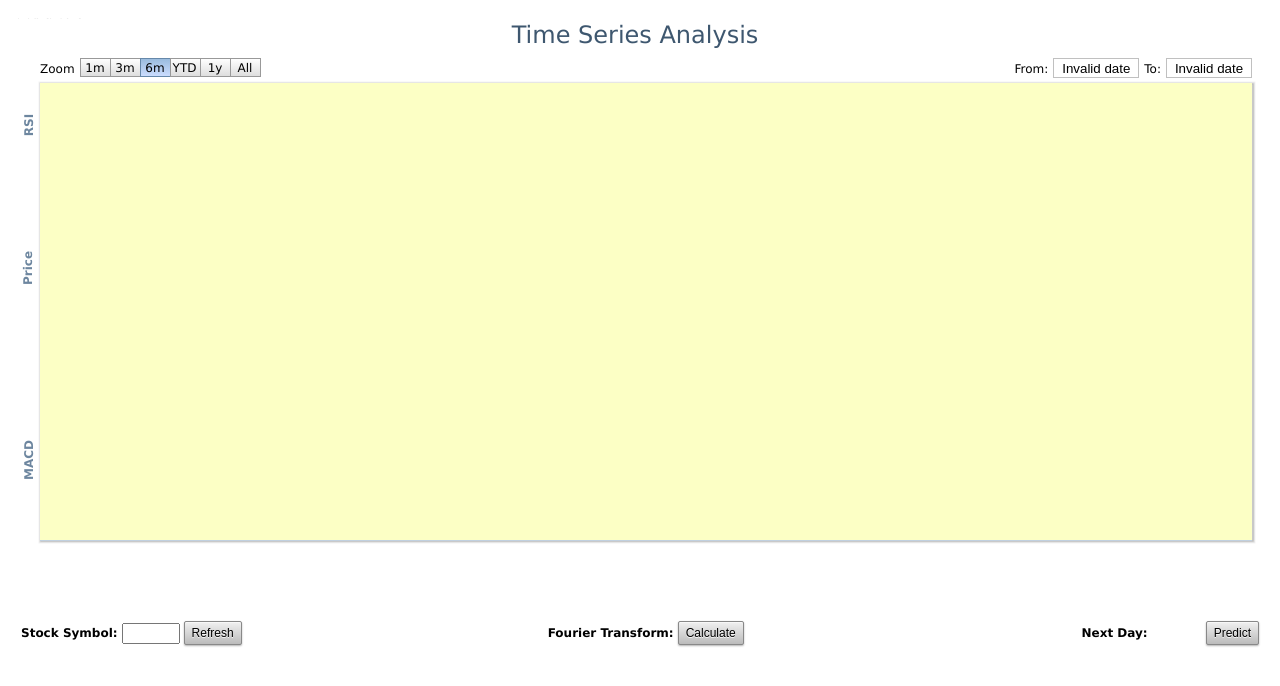
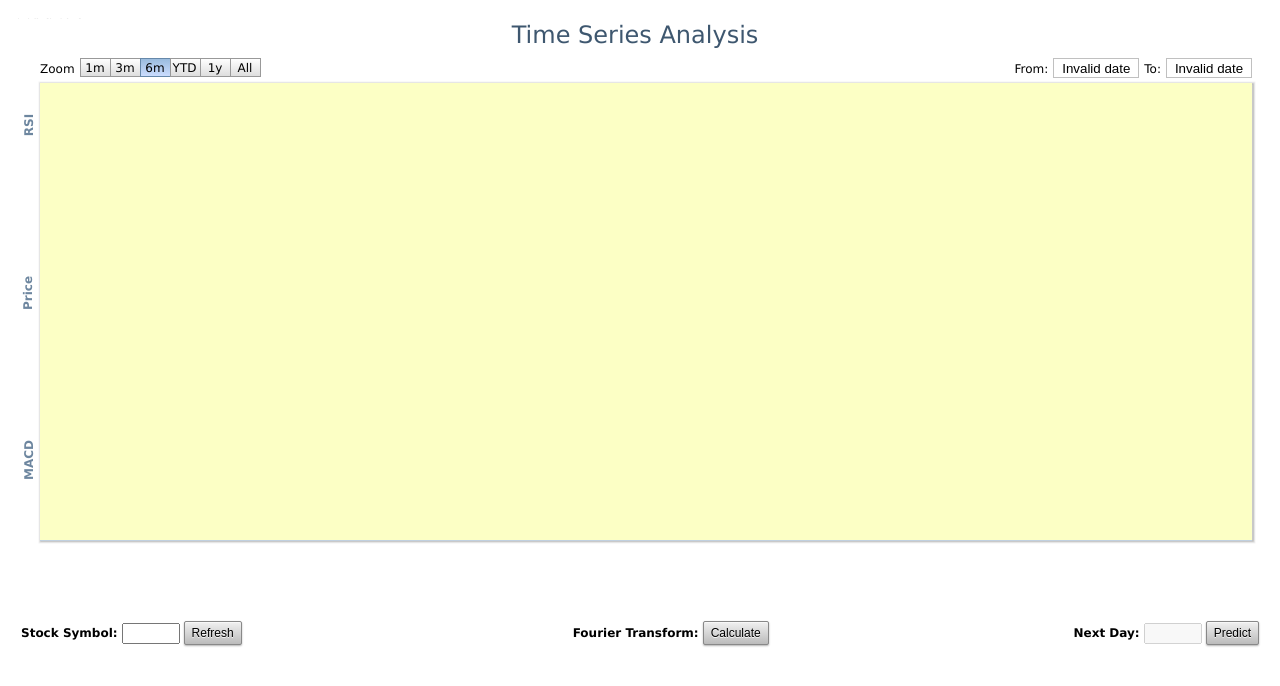
Before and after one commit to supacliny/data-visualization, a Django app: template infrastructure/templates/datavis/index.html in a window 1280 px wide. Shown: the top 686 px of the page. Run offline with Django 3.2, Linux system fonts and the light colour scheme; the template is opened without the code that fills it, so the values that code supplies are empty; parts of the project's set-up code (start-up, migrations or seed data) failed here and were passed over; some libraries are stand-ins or nearby versions.

Commit message:
Minor fixes for the presentation.

```diff
--- a/infrastructure/content/css/datavis.css
+++ b/infrastructure/content/css/datavis.css
@@ -1,11 +1,11 @@
+body {
+	padding: 10px;
+}
+
 table{
 	margin:0;
 	padding:0;
 	font:bold 12px "Lucida Grande", Arial, sans-serif;
-}
-
-body {
-	padding: 10px;
 }
 
 #status{
@@ -53,8 +53,14 @@
 	color:#fff;
 }
 
-#demo img {
+#tltip img {
 	border:0;
 	cursor:pointer;
 	margin:0 8px;
 }
+
+.projection {
+	font-size:13px;
+	font:bold 13px "Lucida Grande", Arial, sans-serif;
+	color:#993300;
+}
--- a/infrastructure/templates/datavis/index.html
+++ b/infrastructure/templates/datavis/index.html
@@ -105,7 +105,8 @@
 				        renderTo: 'container',
 						spacingLeft: 0,
 						plotBackgroundColor: '#FCFFC5',
-			            plotShadow: true
+			            plotShadow: true,
+						alignTicks: false
 				    },
 
 					title : {
@@ -132,19 +133,34 @@
 						title: {
 			                text: 'RSI',
 							margin: 8
-			            }
+			            },
+				        minorGridLineColor: '#F0F0AA',
+			            minorTickInterval: 'auto',
+						labels: {
+				    		formatter: function() {
+				    			return this.value
+				    		}
+				    	},
+						plotLines : [{
+							value : 30,
+							color : '#006699',
+							dashStyle : 'shortdash',
+							width : 2
 						}, {
-						top: 150,
+							value : 70,
+							color : '#006699',
+							dashStyle : 'shortdash',
+							width : 2
+						}]
+						}, {
+						top: 175,
 						offset: 0,
 						title: {
 			                text: symbol + ' Price',
 							margin: 8
 			            },
-						labels: {
-				    		formatter: function() {
-				    			return (this.value > 0 ? '+' : '') + this.value + '%';
-				    		}
-				    	},
+				        minorGridLineColor: '#F0F0AA',
+			            minorTickInterval: 'auto',
 				    	plotLines: [{
 				    		value: 0,
 				    		width: 2,
@@ -154,24 +170,16 @@
 					    }, {
 				    	top: 400,
 						offset: 0,
+						minorGridLineColor: '#F0F0AA',
+			            minorTickInterval: 'auto',
 						title: {
 			                text: 'MACD',
 							margin: 8
 			            },
 					    height: 85
 					}],
-				    plotOptions: {
-				    	series: {
-							animation: {
-			                    duration: 4000,
-			                    easing: 'swing'
-							},
-				    		compare: 'value'
-				    	}
-				    },
-
 				    tooltip: {
-				    	pointFormat: '<span style="color:{series.color}">{series.name}</span>: <b>{point.y}</b> ({point.change}%)<br/>',
+				    	pointFormat: '<span style="color:{series.color}">{series.name}</span>: <b>{point.y}</b><br/>',
 				    	yDecimals: 2
 				    },
 
@@ -181,7 +189,7 @@
 
 			$(document).ready(function() {
 
-				$("#demo[title]").tooltip({
+				$("#tltip[title]").tooltip({
 						// use the fade effect instead of the default
 						effect: "fade",
 
@@ -240,22 +248,22 @@
 		<form action="" id="stock" method="post" autocomplete="off">{% csrf_token %}
 		<table style="float:left" cellspacing="2">
 			<tr>
-				<th><div id="demo" title="Input any stock symbol to get its time series history - provided that company has been trading since 1 Jan 2006.">Stock Symbol:</div></th>
+				<th><div id="tltip" title="Input a stock symbol to retrieve its price history provided that the company has been trading since 1 Jan 2006.">Stock Symbol:</div></th>
 				<th style="height:10px; width:50px"><input type="text" name="symbol" style="width:50px"/></th>
 				<th><button type="submit" class="button" value="Symbol">Refresh</button></th>
 			</tr>
 		</table>
 		</form>
-		<table style="float: left; margin: 0 10px 10px 300px;" cellspacing="2">
+		<table style="float: left; margin: 0 10px 10px 325px;" cellspacing="2">
 			<tr>
-				<th>Fourier Transform:</th>
+				<th><div id="tltip" title="The Fourier transform converts a time series to a frequency spectrum so that periodic trends can be identified.">Fourier Transform:</div></th>
 				<th style="height:10px; width:50px"><button id="fft" class="button" value="FFT">Calculate</button></th>
 			</tr>
 		</table>
 		<table style="float:right" cellspacing="2">
 			<tr>
-				<th>Next Day:</th>
-				<th style="height:10px; width:50px"><div id="projection"></div></th>
+				<th><div id="tltip" title="Train a Neural Network with this time series so that the next day closing price can be projected.">Next Day:</div></th>
+				<th style="height:10px; width:50px"><div class="projection" id="projection"><input type="text" name="symbol" style="width:50px" disabled="disabled"/></div></th>
 				<th><button id="predict" class="button" value="Predict">Predict</button></th>
 			</tr>
 		</table>
```
